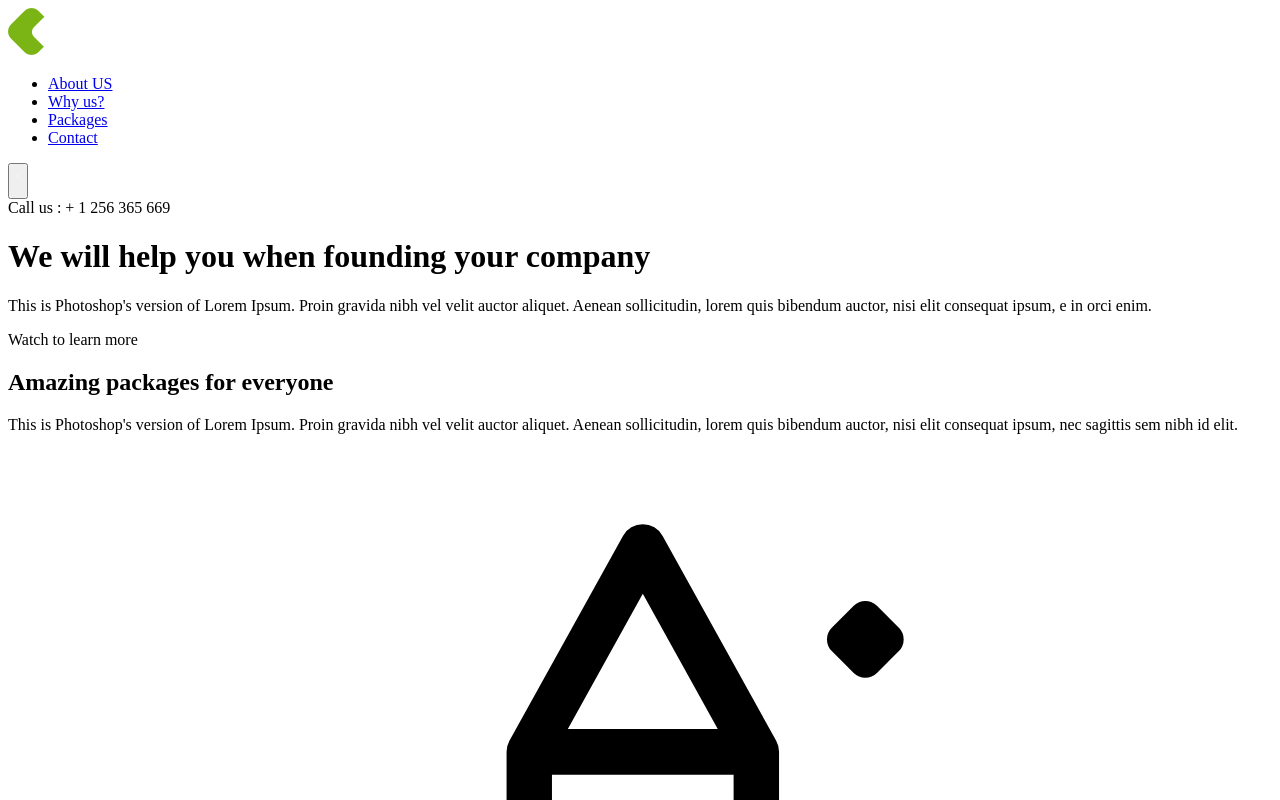
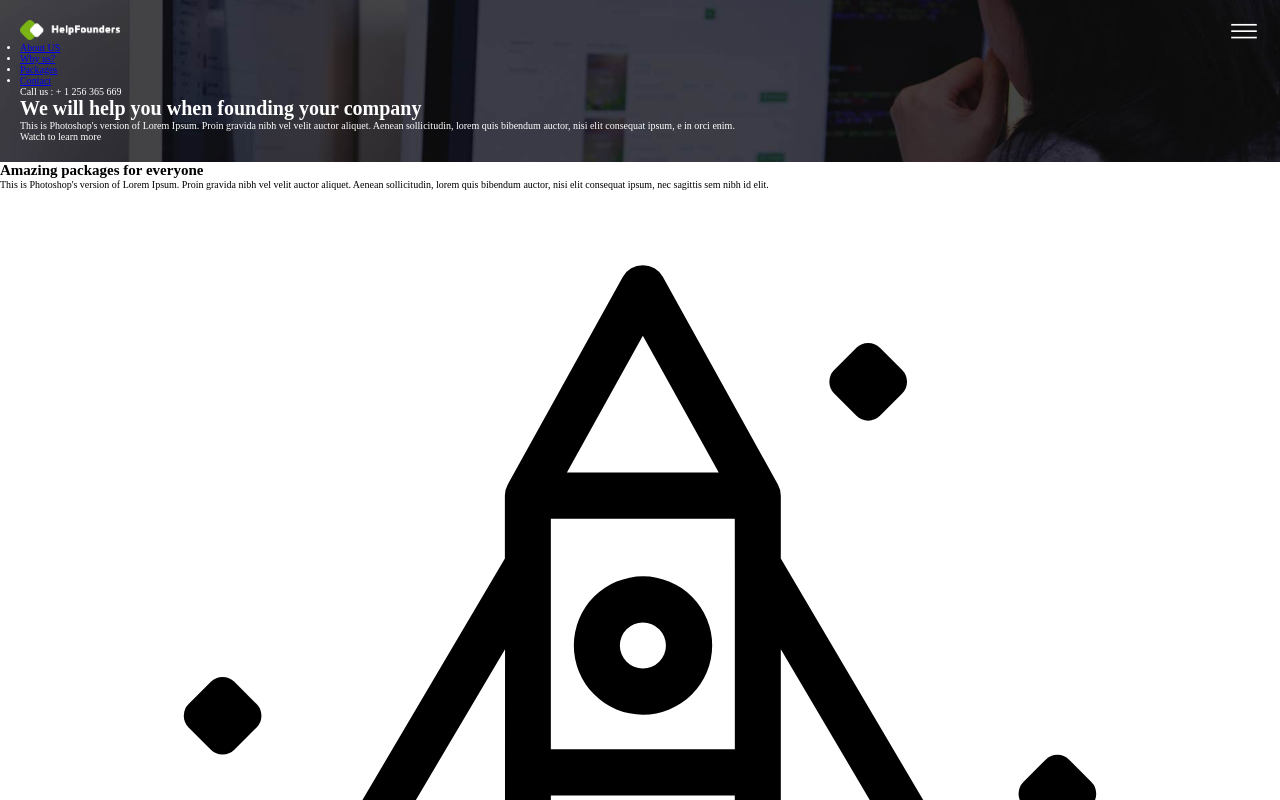
Before and after one commit to k-krusiec/layouts, a website: page layout004/app/index.html in a window 1280 px wide. Shown: the top 800 px of the page. Drawn offline with nearby package versions, Linux system fonts and the light colour scheme; files that its build step writes are made by us from their sources.

Commit message:
added style.css

```diff
--- a/layout004/app/scss/partials/_general.scss
+++ b/layout004/app/scss/partials/_general.scss
@@ -0,0 +1,13 @@
+* {
+  margin: 0;
+  padding: 0;
+  box-sizing: border-box;
+}
+
+html {
+  font-size: 10px;
+}
+
+.hidden {
+  display: none;
+}
--- /dev/null
+++ b/layout004/app/scss/partials/_header.scss
@@ -0,0 +1,23 @@
+header {
+  background: url('../images/hero.jpg') no-repeat center center;
+  background-size: cover;
+  color: #FFFFFF;
+  padding: 20px;
+  position: relative;
+  .page-logo {
+    display: inline-block;
+    img {
+      width: 100px;
+    }
+  }
+  .hamburger-btn {
+    background: none;
+    border: none;
+    position: absolute;
+    top: 15px;
+    right: 20px;
+    .hamburger-icon {
+      width: 32px;
+    }
+  }
+}
--- a/layout004/app/scss/style.scss
+++ b/layout004/app/scss/style.scss
@@ -1 +1,2 @@
-@import 'partials/general'
+@import 'partials/general';
+@import 'partials/header';
```
